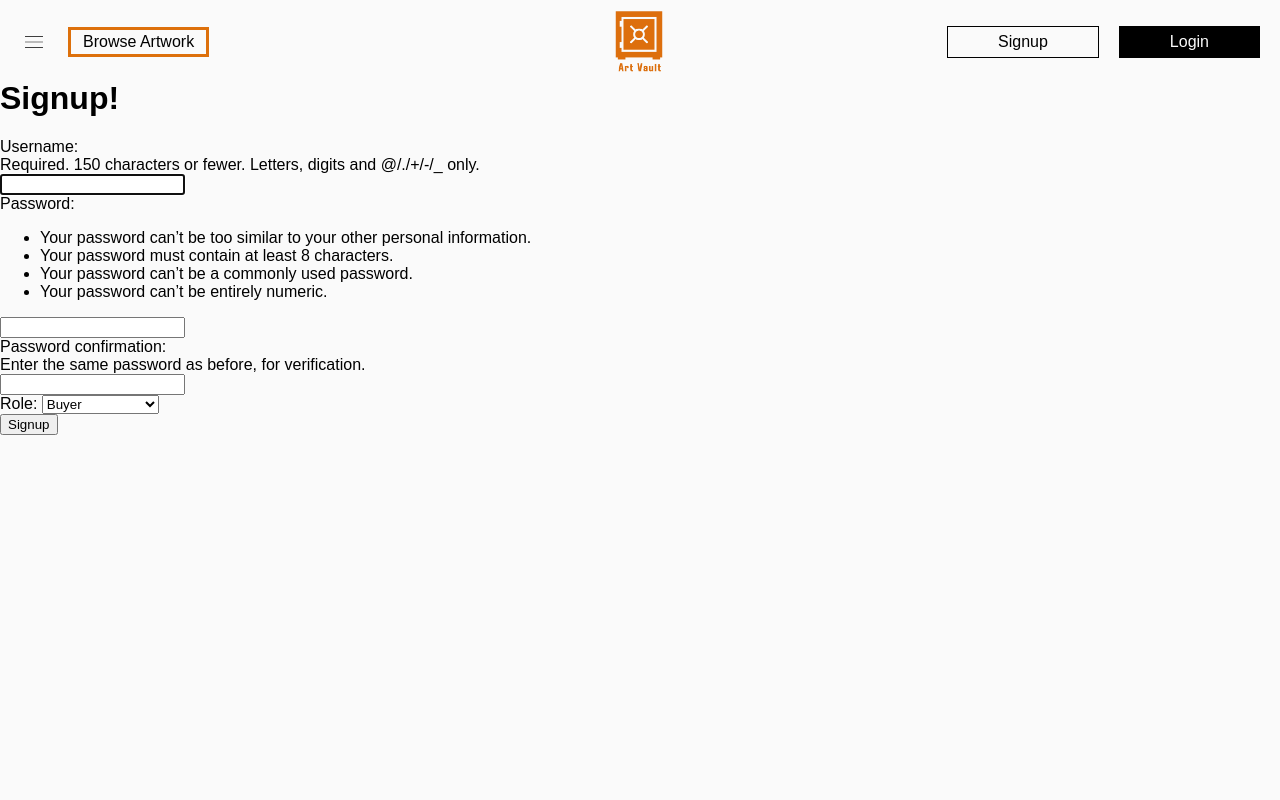
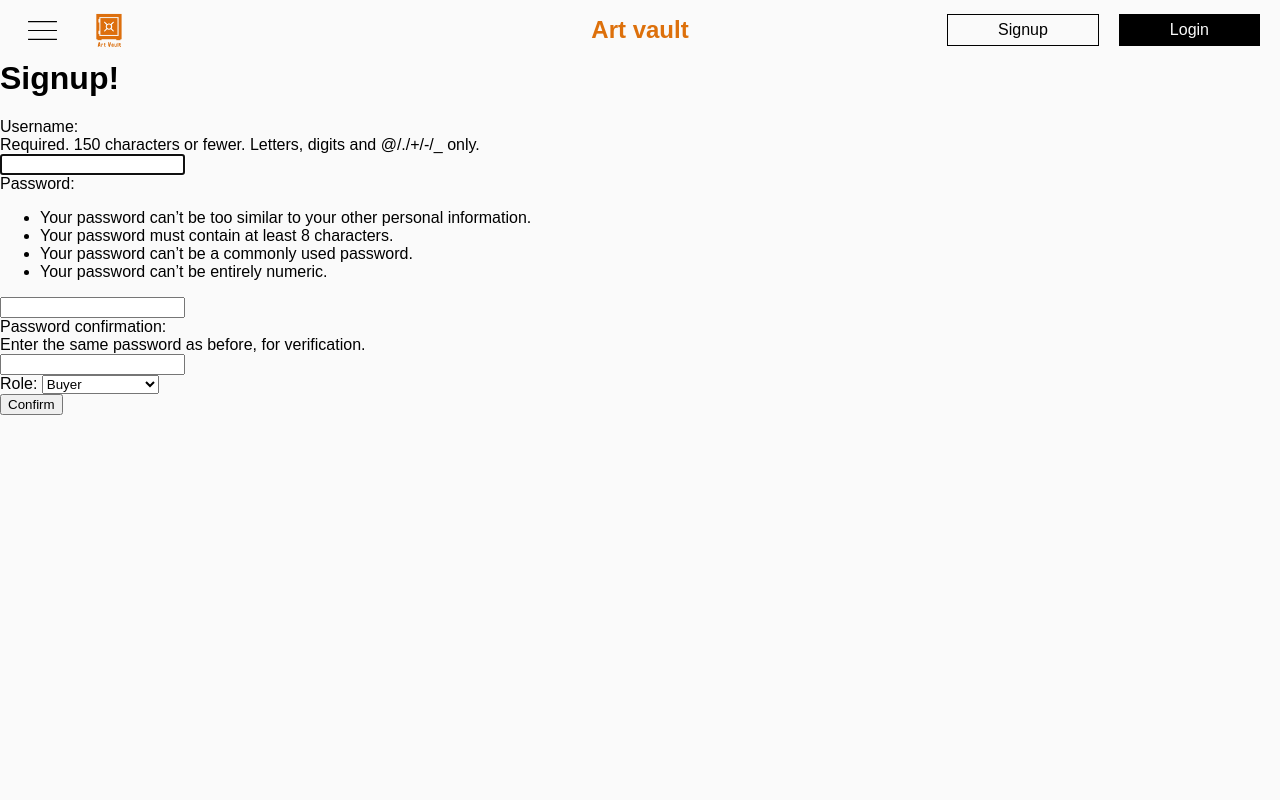
Before and after one commit to SteinarHelgi/ArtVault, a Django app: page /user/signup/ in a window 1280 px wide. Run offline with Django 5.2, Linux system fonts and the light colour scheme.

Commit message:
nýa lookið

```diff
--- a/static/css/main.css
+++ b/static/css/main.css
@@ -1,11 +1,13 @@
 :root {
-      --primary-color: #FAFAFA;
-      --orange-color: #DD700B;
+    --primary-color: #FAFAFA;
+    --orange-color: #DD700B;
+    --nav-height: 60px;
+    --icon-height: 45px;
 }
 
 body {
       margin: 0;
-      padding-top: 80px;
+      padding-top: var(--nav-height);
       background-color: var(--primary-color);
       font-family: "Afacad Flux", sans-serif;
 }
@@ -16,12 +18,12 @@ body {
     width: 100%;
     position: fixed;
     top: 0;
-    height: 80px;
+    height: var(--nav-height);
     display: grid;
     grid-template-columns: 1fr auto 1fr;
     align-items: center;
     background-color: var(--primary-color);
-    z-index: 1;
+    z-index: 10;
 }
 
 .left-side {
@@ -31,10 +33,11 @@ body {
     justify-self: start;
 }
 
-.logo {
-      justify-self: center;
+.navH1{
+    color: var(--orange-color);
+    margin: 0;
+    padding: 0;
 }
-
 .right-side {
       padding-right: 20px;
       display: flex;
@@ -45,12 +48,6 @@ body {
 
 .nav-container a {
       text-decoration: none;
-}
-
-.browse {
-      color: #000000;
-      border: 3px solid var(--orange-color);
-      padding: 3px 12px;
 }
 
 .login {
@@ -67,10 +64,9 @@ body {
       border: 1px solid black;
 }
 
-
-.logo img {
-      width: 90px;
-      height: auto;
+.left-side img {
+      height: var(--icon-height);
+      width: auto;
       display: block;
 }
 
@@ -91,11 +87,6 @@ body {
     cursor: pointer;
 }
 
-.left-side .dropbtn img {
-    width: 28px;
-    height: auto;
-    display: block;
-}
 
 .dropdown-content {
     display: none;
@@ -110,7 +101,7 @@ body {
 
 .left-dropdown-content {
     position: fixed;
-    top: 80px;
+    top: var(--nav-height);
     left: 0;
     height: 100%;
     width: 220px;
@@ -118,7 +109,7 @@ body {
 
 .right-dropdown-content {
     position: fixed;
-    top: 80px;
+    top: var(--nav-height);
     right: 0;
     width: 220px;
     height: auto;
@@ -157,8 +148,8 @@ body {
 
 /*logged in*/
 .avatar {
-    width: 50px;
-    height: 50px;
+    width: var(--icon-height);
+    height: var(--icon-height);
     background-size: cover;
     background-position: center;
     border: 1px solid black;
--- a/templates/_nav.html
+++ b/templates/_nav.html
@@ -8,29 +8,22 @@
             </button>
 
             <div id="leftDropdown" class="dropdown-content left-dropdown-content">
-                {% if user.is_authenticated %}
-                  <a href="#">View Artist</a>
-                  <a href="#">View Artwork</a>
-                  <a href="#">My Bids</a>
-                {% else %}
-                  <a href="#">View Artist</a>
-                  <a href="#">View Artwork</a>
-                {% endif %}
+                <a href="{% url 'artvault-browse-artwork' %}">Browse Artwork</a>
+                <a href="#">View Artist</a>
+                <a href="#">Art Movements</a>
             </div>
           </div>
-
-          <a href="{% url 'artvault-browse-artwork' %}" class="browse">Browse Artwork</a>
+            <div class="logo">
+              <a href="{% url 'home' %}">
+                <img src="{% static 'img/artVaultLogo.png' %}" alt="ArtVault logo">
+              </a>
+            </div>
         </div>
 
-        <div class="logo">
-          <a href="{% url 'home' %}">
-            <img src="{% static 'img/artVaultLogo.png' %}" alt="ArtVault logo">
-          </a>
-        </div>
+        <h1 class="navH1">Art vault</h1>
 
         <div class="right-side">
             {% if user.is_authenticated %}
-
             <div class="profile-dropdown">
                 <button onclick="rightDropdown()" class="dropbtn" type="button">
                     {% if user.profile.role == "buyer" %}
--- a/templates/user/signup.html
+++ b/templates/user/signup.html
@@ -8,7 +8,7 @@
 
         {% csrf_token %}
         {{ form }}
-        <input type="submit" class="btn btn-primary" value="Signup">
+        <input type="submit" class="btn btn-primary" value="Confirm">
     </form>
 
 {% endblock %}
```
